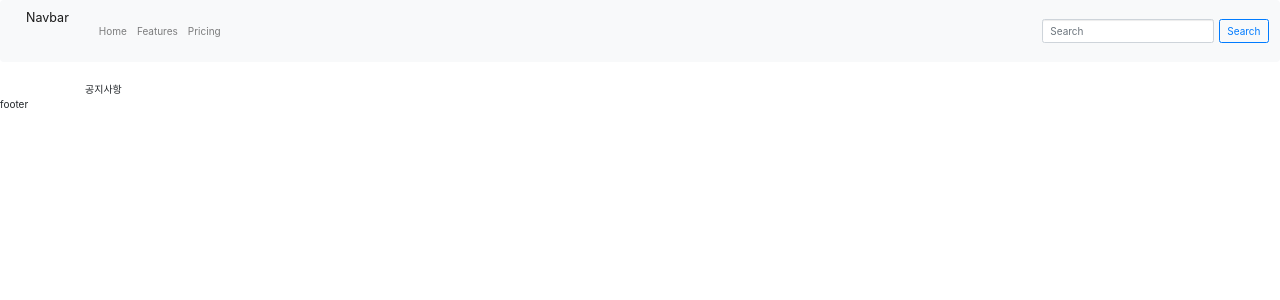
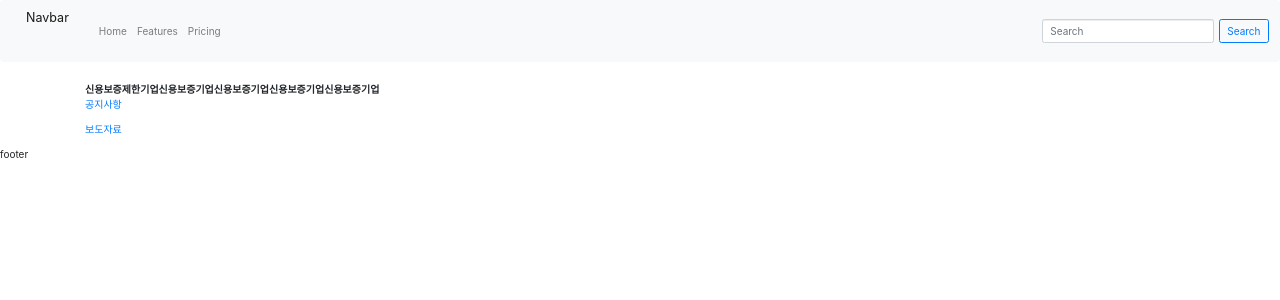
Before and after one commit to cohim/cosohim-hackathon, a React (Create React App) app: page /notice in a window 1280 px wide. Shown: the top 300 px of the page. Built offline with nearby package versions, Linux system fonts and the light colour scheme.

Commit message:
notice css

```diff
--- a/src/components/NoticeComponent/index.js
+++ b/src/components/NoticeComponent/index.js
@@ -1,9 +1,31 @@
 import React from 'react'
+
 
 const NoticeComponent = () => {
     return (
-        <div>
-            공지사항
+        <div className="notice">
+            <seaction>
+                <table>
+                    <thead>
+                        <tr>
+                            <th>신용보증제한기업</th>
+                            <th>신용보증기업</th>
+                            <th>신용보증기업</th>
+                            <th>신용보증기업</th>
+                            <th>신용보증기업</th>
+                        </tr>
+                    </thead>
+                    <tbody>
+
+                    </tbody>
+                </table>
+            </seaction>
+            <aside className = "aside">
+                    <ul>
+                        <li><a href=""><p>공지사항</p></a></li>
+                        <li><a href=""><p>보도자료</p></a></li>
+                    </ul>
+            </aside>
         </div>
     )
 }
--- /dev/null
+++ b/src/style/notice.css
@@ -0,0 +1,9 @@
+aside{
+    float: left;
+}
+.container, .container-fluid, .container-lg, .container-md, .container-sm, .container-xl{
+    background:lightgray;
+}
+.aside ul li a{
+    color:black;
+}
--- a/src/style/productsList.css
+++ b/src/style/productsList.css
@@ -1,6 +1,7 @@
 /* 상품 조회 리스트 */
 .products_container {     /*div class name을 products_container로 설정했음, ProductsComponent폴더의 index.js에서*/
      border: 1px solid red;
+     text-align:center;
 }
 
 .products_table {
@@ -8,4 +9,5 @@
     text-align: center;
     list-style-type: none;
     float: left;
+    margin-top: 30px;
 }
```
